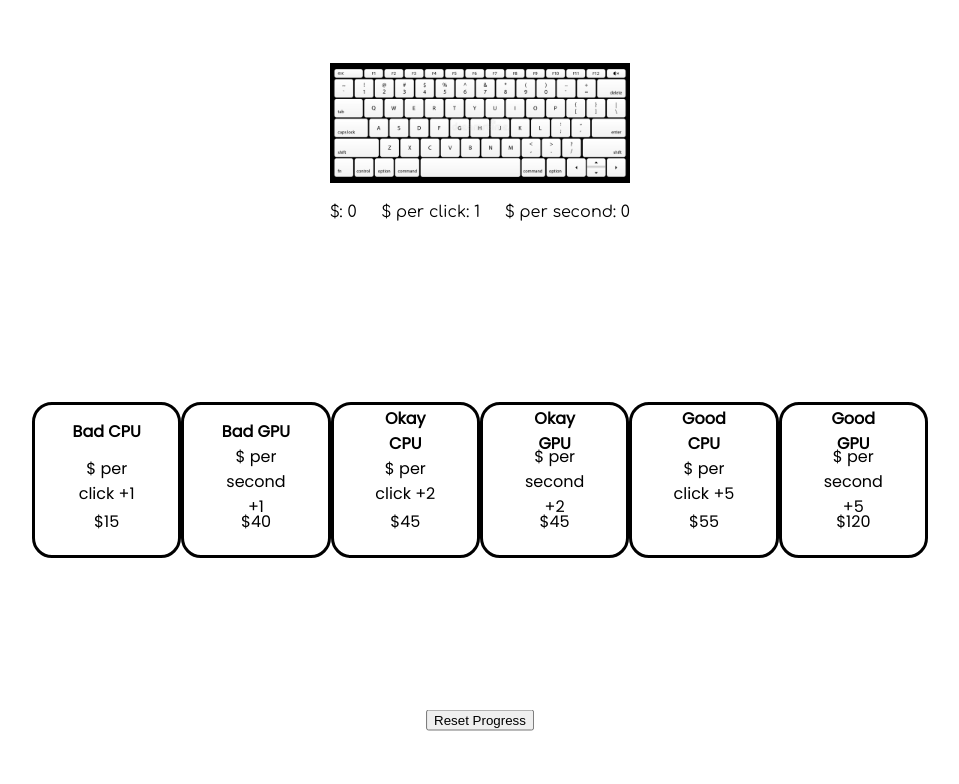
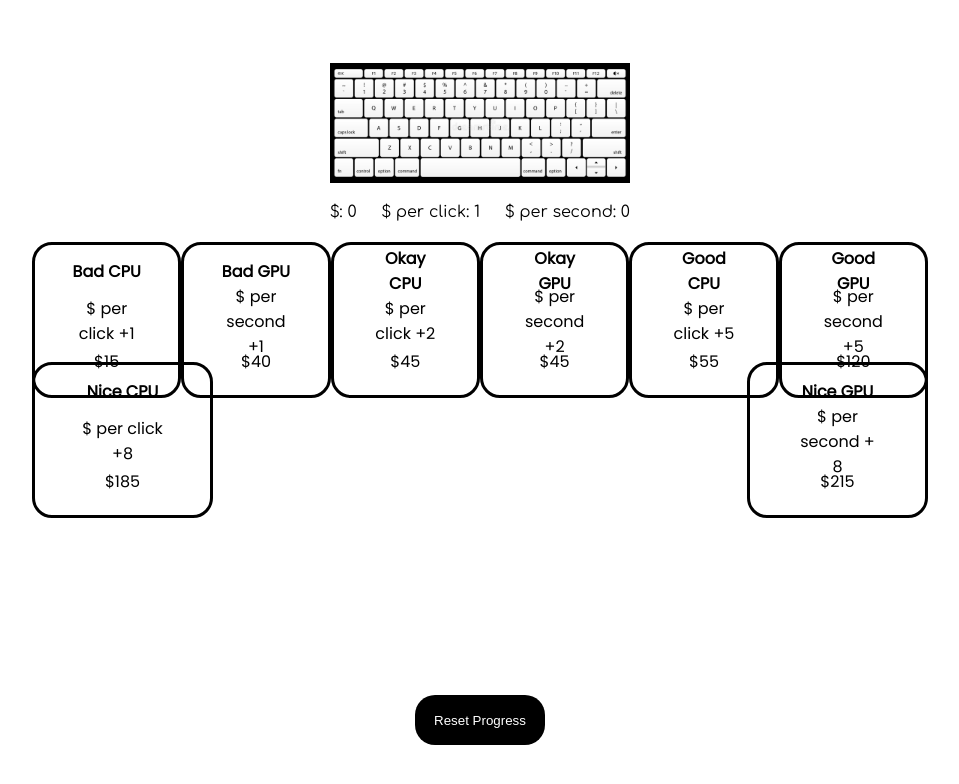
Before and after one commit to Vihaan7207/Hacker-Clicker, a website: page index.html in a window 1280 px wide. Shown: the whole page, without its empty margins (160-1119 px from the left). Drawn offline with Linux system fonts and the light colour scheme.

Commit message:
commiting autonomously

```diff
--- a/index.html
+++ b/index.html
@@ -17,7 +17,7 @@
 			<p>$ per second: <span id="cps"></span></p>
 		</div>
 	</div>
-	<div id="upgrades">
+	<div class="upgrades" id="upgrades-1">
 		<div class="upgrade" id="mpc-plus-1" onclick="mpcPlus(1, 15)">
 			<h4>Bad CPU</h4>
 			<p class="desc">$ per click +1</p>
@@ -43,10 +43,22 @@
 			<p class="desc">$ per click +5</p>
 			<p class="cost">$55</p>
 		</div>
-		<div class="upgrade" id="cps-plu-5" onclick="cpsPlus(5, 120)">
+		<div class="upgrade" id="cps-plus-5" onclick="cpsPlus(5, 120)">
 			<h4>Good GPU</h4>
 			<p class="desc">$ per second +5</p>
 			<p class="cost">$120</p>
+		</div>
+	</div>
+	<div class="upgrades" id="upgrades-2">
+		<div class="upgrade" id="mpc-plus-8" onclick="mpcPlus(8, 185)">
+			<h4>Nice CPU</h4>
+			<p class="desc">$ per click +8</p>
+			<p class="cost">$185</p>
+		</div>
+		<div class="upgrade" id="cps-plus-8" onclick="cpsPlus(8, 215)">
+			<h4>Nice GPU</h4>
+			<p class="desc">$ per second + 8</p>
+			<p class="cost">$215</p>
 		</div>
 	</div>
 	<button onclick="reset()">Reset Progress</button>
--- a/style.scss
+++ b/style.scss
@@ -39,14 +39,21 @@
 	}
 	cursor: pointer;
 }
-#upgrades {
+.upgrades {
 	position: absolute;
 	transform: translate(-50%, -50%);
 	left: 50%;
-	top: 60%;
 	display: flex;
 	justify-content: space-between;
 	width: 70%;
+}
+
+#upgrades-1 {
+	top: 40%;
+}
+
+#upgrades-2 {
+	top: 55%;
 }
 
 button {
@@ -54,4 +61,10 @@ button {
 	transform: translate(-50%, -50%);
 	left: 50%;
 	top: 90%;
+	border: none;
+	width: 130px;
+	height: 50px;
+	border-radius: 20px;
+	background-color: black;
+	color: #fff;
 }
```
Also changed, not shown: css/style.css.
